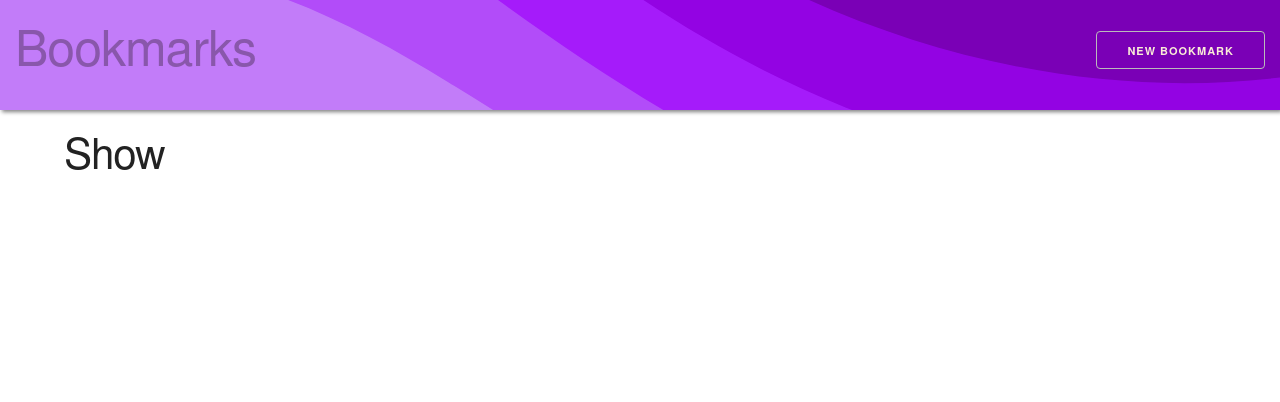
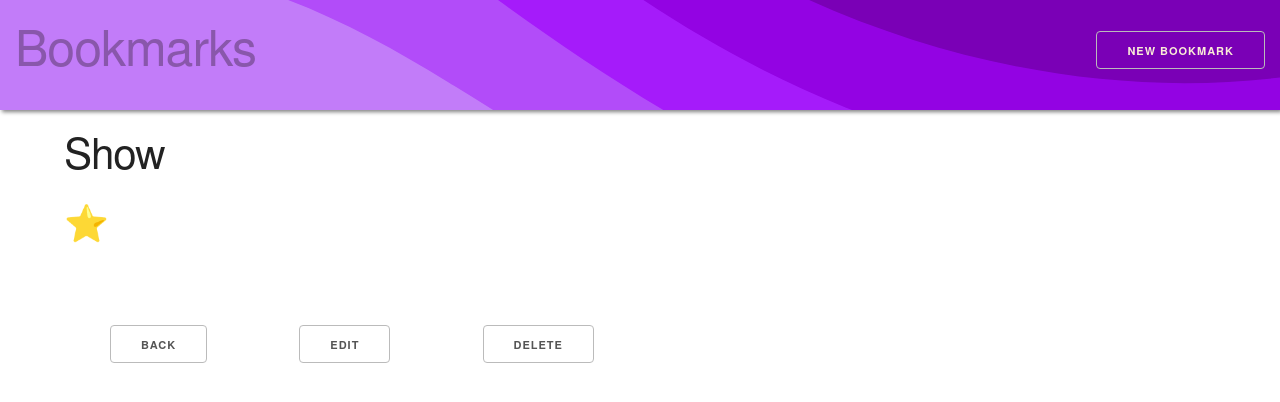
Before and after one commit to SuperNinjaEv/Complete-Bookmarks, a React (Create React App) app in the folder front-end/: page /bookmarks/1 in a window 1280 px wide. Shown: the top 402 px of the page. Built offline with nearby package versions, Linux system fonts and the light colour scheme; no server answers.

Commit message:
Setup Bookmarks and Details, able to access and load

```diff
--- a/front-end/src/Components/BookmarkDetails.js
+++ b/front-end/src/Components/BookmarkDetails.js
@@ -1,8 +1,73 @@
-// import { useState } from "react";
+import axios from 'axios';
+import { useEffect, useState } from "react";
+import { Link, useParams, useNavigate } from "react-router-dom";
+const API = process.env.REACT_APP_API_URL
 
 function BookmarkDetails() {
-  // const [bookmark, setBookmark] = useState([]);
-  return <article></article>;
+  const [bookmark, setBookmark] = useState([]);
+  const { id } = useParams();
+  let navigate = useNavigate();
+
+  useEffect(() => {
+    axios.get(`${API}/bookmarks/${id}`)
+      .then((response) => {
+        console.log(response.data)
+        setBookmark(response.data)
+      }).catch((e) => {
+        console.warn("catch", e)
+      })
+
+  }, [id, API])
+
+
+  //delete
+  const deleteBookmark = () => {
+    axios.delete(`${API}/bookmarks/${id}`)
+      .then(() => {
+        navigate(`/bookmarks`);
+      },
+        (error) => console.error(error)
+      )
+      .catch((c) => console.warn("catch", c))
+  }
+
+  const handleDelete = () => {
+    deleteBookmark();
+  }
+
+  return (
+    <article>
+      <h3>{true ? <span>⭐️</span> : null} {bookmark.name}</h3>
+      <h5>
+        <span>
+          <a href={bookmark.url}>{bookmark.name}</a>
+        </span> {" "}
+        &nbsp;&nbsp;&nbsp;&nbsp;&nbsp; {bookmark.url}
+      </h5>
+      <h6>{bookmark.category}</h6>
+      <p>{bookmark.description}</p>
+
+      <div className="showNavigation">
+
+        <div>
+          {" "}
+          <Link to={`/bookmarks`} >
+            <button>Back</button>
+          </Link>
+        </div>
+
+        <div>
+          <Link to={`/bookmarks/${id}/edit`}>
+            <button>Edit</button>
+          </Link>
+        </div>
+
+        <div>
+          <button onClick={handleDelete}>Delete</button>
+        </div>
+      </div>
+    </article>
+  )
 }
 
 export default BookmarkDetails;
--- a/front-end/src/Components/Bookmarks.js
+++ b/front-end/src/Components/Bookmarks.js
@@ -4,9 +4,17 @@ import Bookmark from "./Bookmark";
 
 const API = process.env.REACT_APP_API_URL;
 
+
 function Bookmarks() {
   const [bookmarks, setBookmarks] = useState([]);
-  useEffect(() => {}, []);
+
+  useEffect(() => {
+    axios.get(`${API}/bookmarks`)
+      .then((response) => setBookmarks(response.data))
+      .catch((e) => console.warn("catch", e));
+  }, []);
+
+
   return (
     <div className="Bookmarks">
       <section>
--- a/front-end/src/index.js
+++ b/front-end/src/index.js
@@ -2,7 +2,6 @@ import React from 'react';
 import ReactDOM from 'react-dom';
 import './index.css';
 import App from './App';
-import reportWebVitals from './reportWebVitals';
 
 ReactDOM.render(
   <React.StrictMode>
@@ -10,8 +9,3 @@ ReactDOM.render(
   </React.StrictMode>,
   document.getElementById('root')
 );
-
-// If you want to start measuring performance in your app, pass a function
-// to log results (for example: reportWebVitals(console.log))
-// or send to an analytics endpoint. Learn more: https://bit.ly/CRA-vitals
-reportWebVitals();
--- a/front-end/src/reportWebVitals.js
+++ /dev/null
@@ -1,13 +0,0 @@
-const reportWebVitals = onPerfEntry => {
-  if (onPerfEntry && onPerfEntry instanceof Function) {
-    import('web-vitals').then(({ getCLS, getFID, getFCP, getLCP, getTTFB }) => {
-      getCLS(onPerfEntry);
-      getFID(onPerfEntry);
-      getFCP(onPerfEntry);
-      getLCP(onPerfEntry);
-      getTTFB(onPerfEntry);
-    });
-  }
-};
-
-export default reportWebVitals;
```
